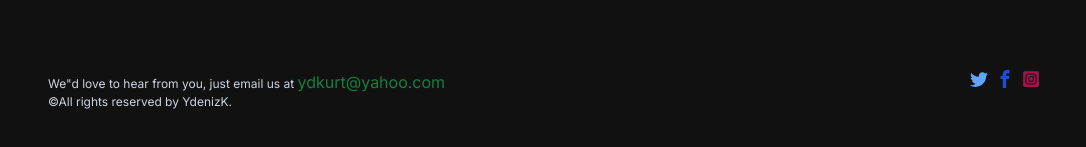
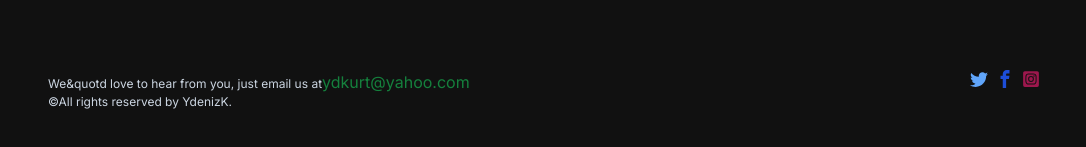
Before and after one commit to ydenizk/YdkCycling, a Next.js app: page / in a window 1280 px wide. Shown: the part 713-860 px from the top of the page, without its empty margins (96-1182 px from the left). Built offline with nearby package versions, Linux system fonts and the light colour scheme.

Commit message:
last correctıon

```diff
--- a/app/components/footer/footer.js
+++ b/app/components/footer/footer.js
@@ -11,8 +11,8 @@ export default function Footer() {
       <div className="w-full max-w-[1024px]  my-8 p-4 grid grid-cols-2  gap-16 justify-center ">
         <div className="text-slate-300">
           <p className="whitespace-nowrap text-xs">
-            We"d love to hear from you, just email us at{" "}
-            <span className="text-base text-green-700">ydkurt@yahoo.com</span>{" "}
+            We&quotd love to hear from you, just email us at
+            <span className="text-base text-green-700">ydkurt@yahoo.com</span>
           </p>
           <h1 className="text-xs">&copy;All rights reserved by YdenizK.</h1>
         </div>
```
